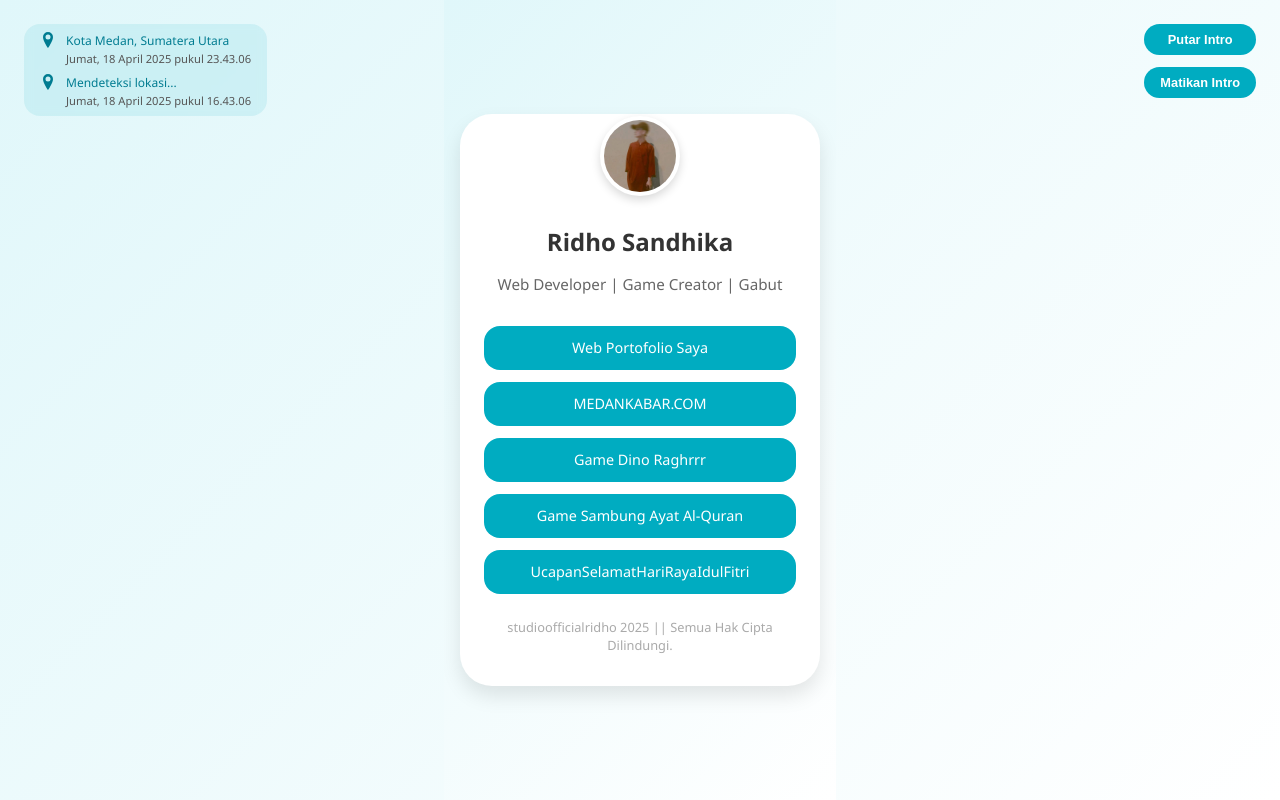
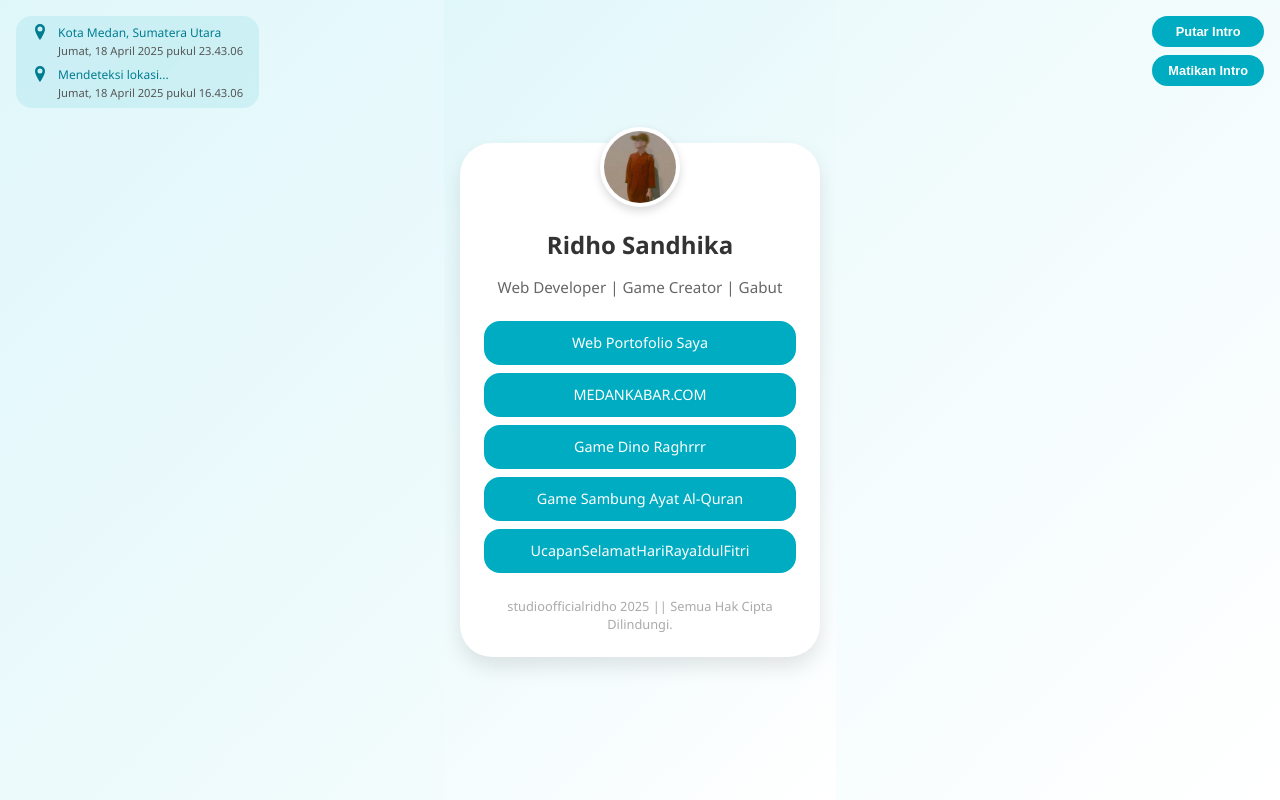
Before and after one commit to ridhosandhikaid/Bio-Profile, a plain HTML site: page index.html in a window 1280 px wide. Drawn offline with Linux system fonts and the light colour scheme.

Commit message:
Update index.html

```diff
--- a/index.html
+++ b/index.html
@@ -5,7 +5,7 @@
   <meta name="viewport" content="width=device-width, initial-scale=1.0, maximum-scale=1.0, user-scalable=no" />
   <title>Ridho Sandhika</title>
   <style>
-:root {
+    :root {
       --vh: 1vh;
     }
 
@@ -56,7 +56,7 @@
     .card {
       background: white;
       border-radius: 2rem;
-      padding: 2rem 1.5rem;
+      padding: 1.5rem;
       width: 100%;
       max-width: 360px;
       box-shadow: 0 10px 20px rgba(0,0,0,0.1);
@@ -64,7 +64,7 @@
       opacity: 0;
       transform: translateY(30px);
       transition: all 0.7s ease;
-      margin: 3rem auto;
+      margin: 1rem auto;
     }
 
     @media (min-width: 768px) {
@@ -85,26 +85,26 @@
       border-radius: 50%;
       border: 4px solid white;
       box-shadow: 0 4px 10px rgba(0,0,0,0.15);
-      margin-top: -30px;
+      margin-top: -40px;
       background: white;
     }
 
     h1 {
       font-size: 1.5rem;
-      margin: 1.5rem 0 0.5rem;
+      margin: 1rem 0 0.25rem;
     }
 
     p {
       font-size: 0.95rem;
       color: #666;
-      margin-bottom: 1.5rem;
+      margin-bottom: 1rem;
     }
 
     .links {
       display: flex;
       flex-direction: column;
-      gap: 0.75rem;
-      margin: 2rem 0 1rem;
+      gap: 0.5rem;
+      margin-top: 1.5rem;
     }
 
     .link-btn {
@@ -155,11 +155,11 @@
 
     .sound-controls {
       position: fixed;
-      top: 1.5rem;
-      right: 1.5rem;
+      top: 1rem;
+      right: 1rem;
       display: none;
       flex-direction: column;
-      gap: 0.75rem;
+      gap: 0.5rem;
       z-index: 9999;
     }
 
@@ -180,8 +180,8 @@
 
     .lokasi-kiri {
       position: fixed;
-      top: 1.5rem;
-      left: 1.5rem;
+      top: 1rem;
+      left: 1rem;
       background: rgba(0, 172, 193, 0.1);
       padding: 0.5rem 1rem;
       border-radius: 1rem;
@@ -193,7 +193,7 @@
       gap: 0.5rem;
       flex-direction: column;
       backdrop-filter: blur(4px);
-      max-width: 85%;
+      max-width: 90%;
     }
 
     .lokasi-icon {
@@ -216,25 +216,13 @@
     }
 
     @media (max-width: 480px) {
-      .card {
-        margin: 5rem auto 2rem;
-      }
-
       .lokasi-kiri {
-        top: 1rem;
-        left: 1rem;
-        max-width: calc(100% - 2rem);
         font-size: 0.65rem;
         padding: 0.4rem 0.8rem;
       }
 
       .time-display {
         font-size: 0.6rem;
-      }
-
-      .sound-controls {
-        top: 1rem;
-        right: 1rem;
       }
 
       .sound-controls button {
```
